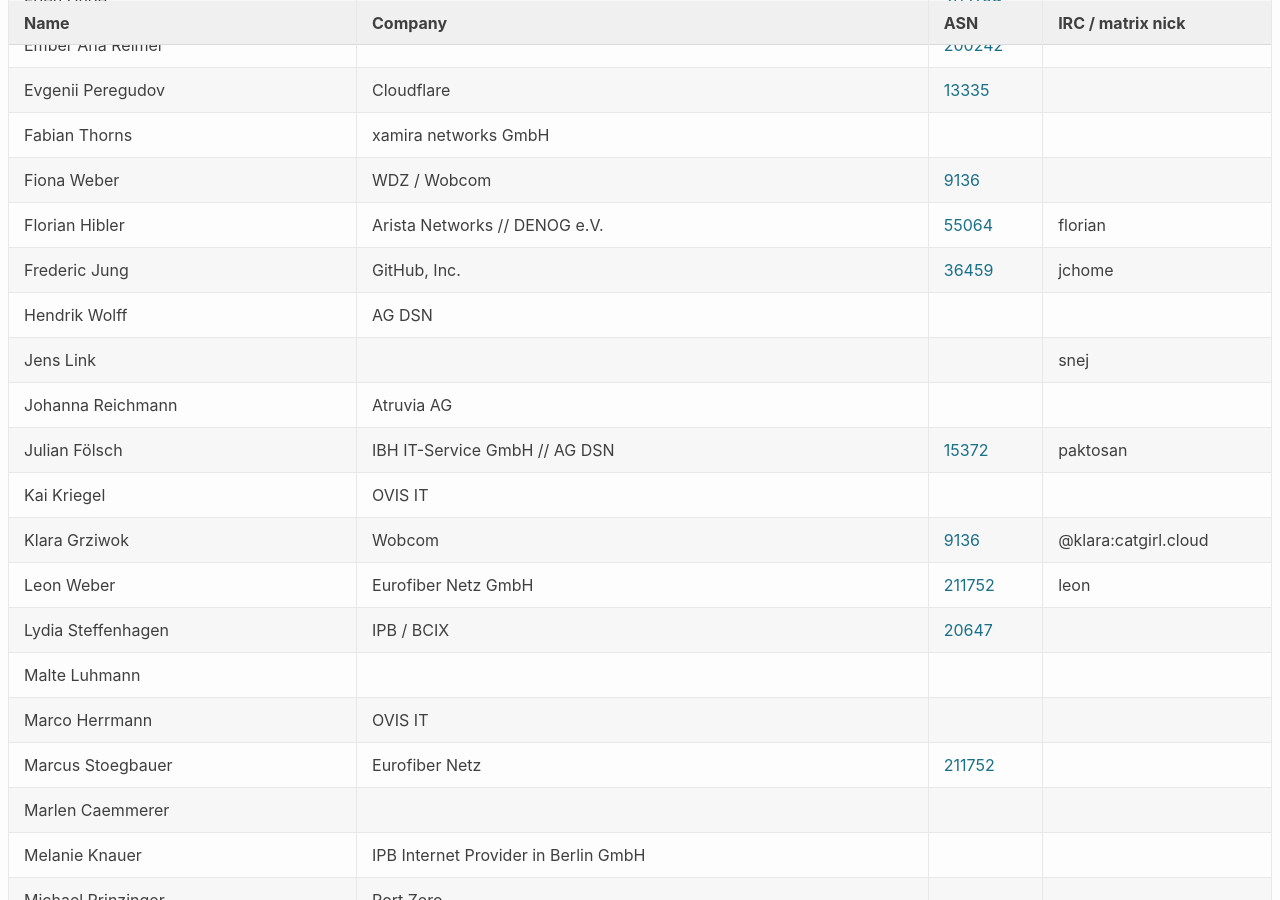
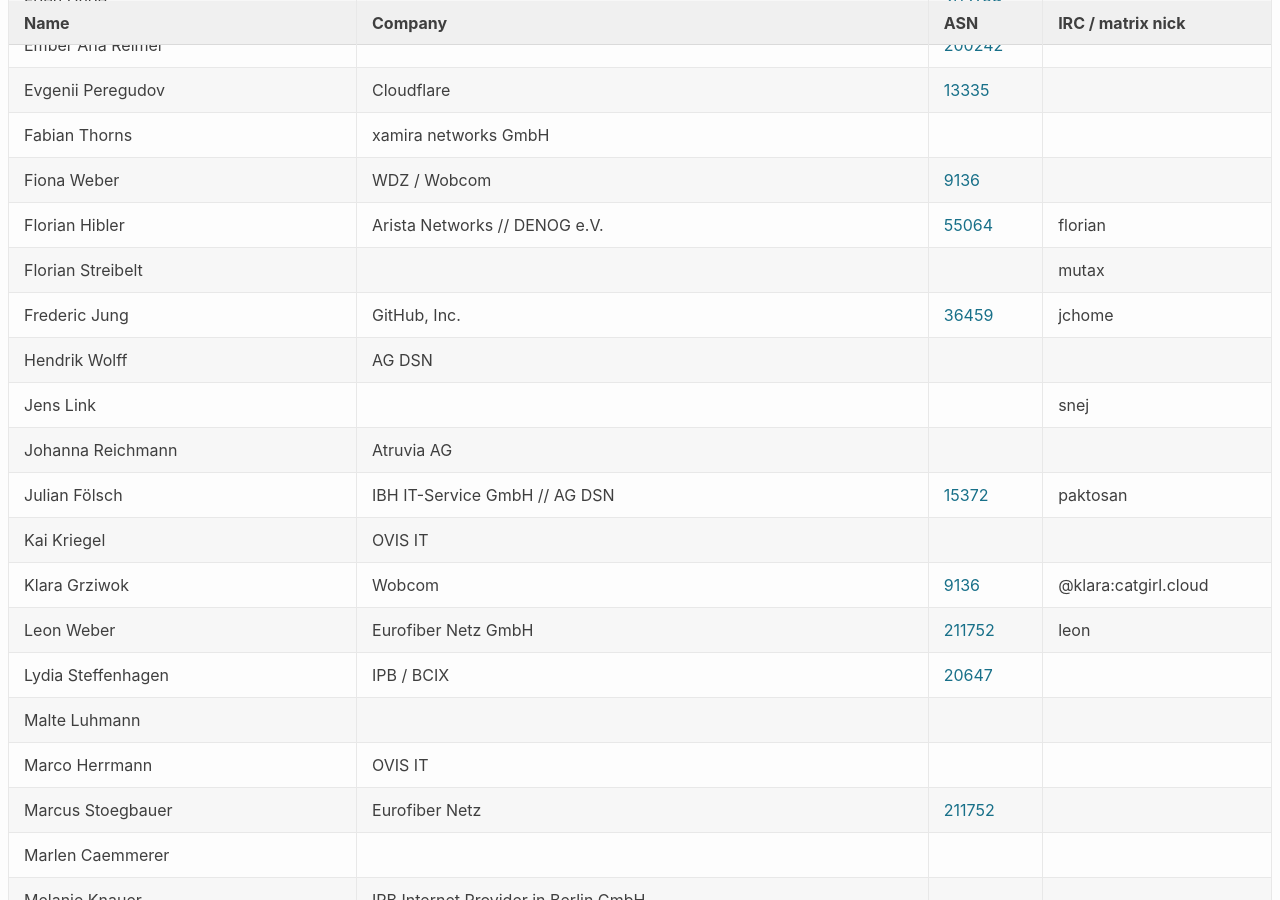
Before and after one commit to denog/pretix-attendeelist, a Jekyll site: the page built from denogmeetup25-03/index.markdown, in a window 1280 px wide and 900 px high, scrolled down 841 px. Built offline with Jekyll 4.4.1, drawn with Linux system fonts in a browser that asks for light colours.

Commit message:
Latest data: Tue Mar 25 17:47:54 UTC 2025

```diff
--- a/_data/attendees_denogmeetup25-03.json
+++ b/_data/attendees_denogmeetup25-03.json
@@ -136,6 +136,12 @@
     "company": "Arista Networks // DENOG e.V.",
     "irc": "florian",
     "asn": "55064"
+  },
+  {
+    "name": "Florian Streibelt",
+    "company": null,
+    "irc": "mutax",
+    "asn": null
   },
   {
     "name": "Frederic Jung",
```
